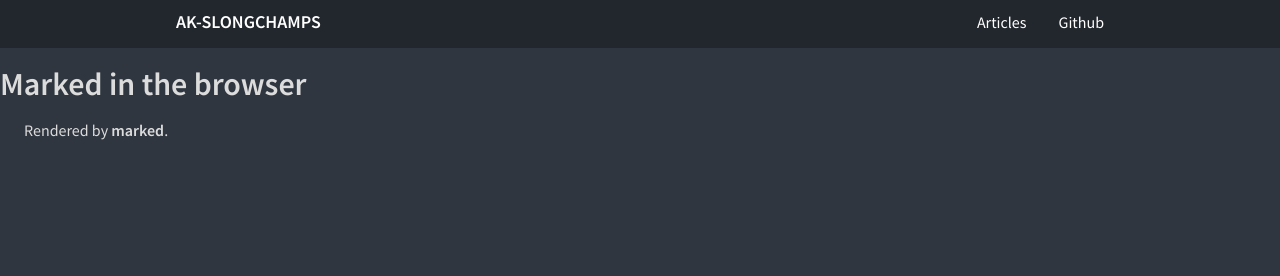
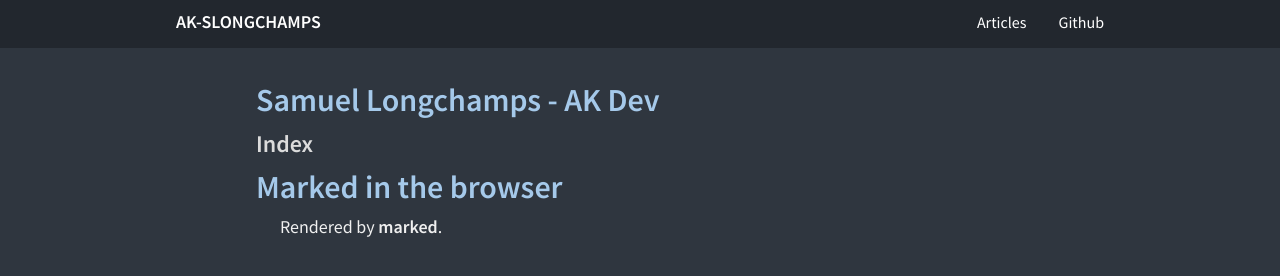
Before and after one commit to ak-slongchamps/ak-slongchamps.github.io, a plain HTML site: page articles/index.html in a window 1280 px wide. Drawn offline with nearby package versions, Linux system fonts and the light colour scheme.

```diff
--- a/articles/index.html
+++ b/articles/index.html
@@ -8,12 +8,24 @@
 <body>
   <header></header>
   <main>
+    <div class="m-container">
+      <div class="m-row">
+        <article class="m-col-m-10 m-push-m-1">
+        <header>
+          <h1>Samuel Longchamps - AK Dev</h1>
+        <header/>
+          <h2>Index</h2>
+          <section>
             <div id="content"></div>
             <script src="https://cdn.jsdelivr.net/npm/marked/marked.min.js"></script>
             <script>
               document.getElementById('content').innerHTML =
                 marked.parse('# Marked in the browser\n\nRendered by **marked**.');
             </script>
+          </section>
+        </article>
+      </div>
+    </div>
     </main>
 </body>
 </html>
--- a/templates.js
+++ b/templates.js
@@ -4,7 +4,7 @@ window.addEventListener('DOMContentLoaded', () => {
     <nav id="navigation">
       <div class="m-container">
         <div class="m-row">
-          <a href="#" id="m-navbar-brand" class="m-col-t-9 m-col-m-none m-left-m">ak-slongchamps</a>
+          <a href="/index.html" id="m-navbar-brand" class="m-col-t-9 m-col-m-none m-left-m">ak-slongchamps</a>
           <a id="m-navbar-show" href="#navigation" title="Show navigation" class="m-col-t-3 m-hide-m m-text-right"></a>
           <a id="m-navbar-hide" href="#" title="Hide navigation" class="m-col-t-3 m-hide-m m-text-right"></a>
           <div id="m-navbar-collapse" class="m-col-t-12 m-show-m m-col-m-none m-right-m">
```
Lines whose indentation alone changed are shown as unchanged.
